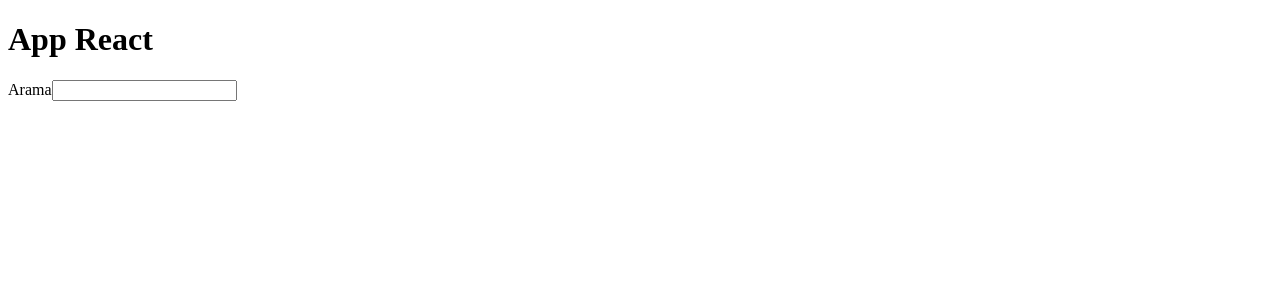
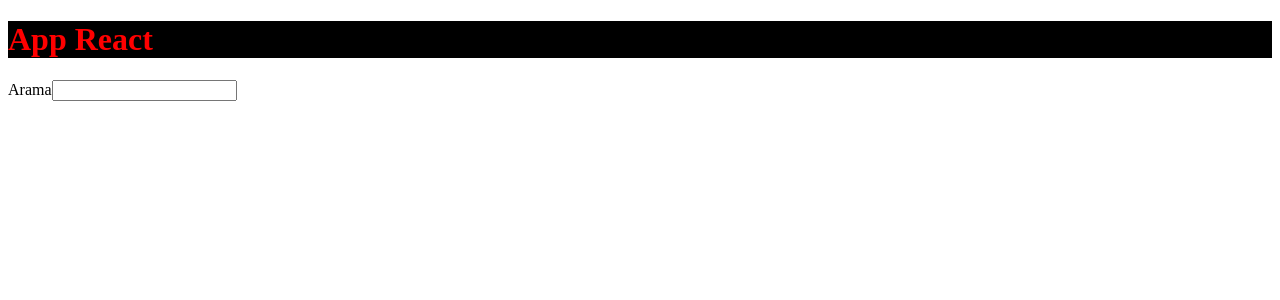
Before and after one commit to Alici46/react-starter-kit, a React (Create React App) app: page / in a window 1280 px wide. Shown: the top 300 px of the page. Built offline with nearby package versions, Linux system fonts and the light colour scheme.

Commit message:
Style operations in React Html

```diff
--- a/src/App.js
+++ b/src/App.js
@@ -8,7 +8,7 @@ function App() {
   return (
     <main id="main">
 
-      <h1>App React</h1>
+      <h1 style={{ color: 'red', backgroundColor: 'black'}}>App React</h1>
       <label htmlFor='search'>Arama</label>
       <input type='text' id='search' />
       <ul>
```
